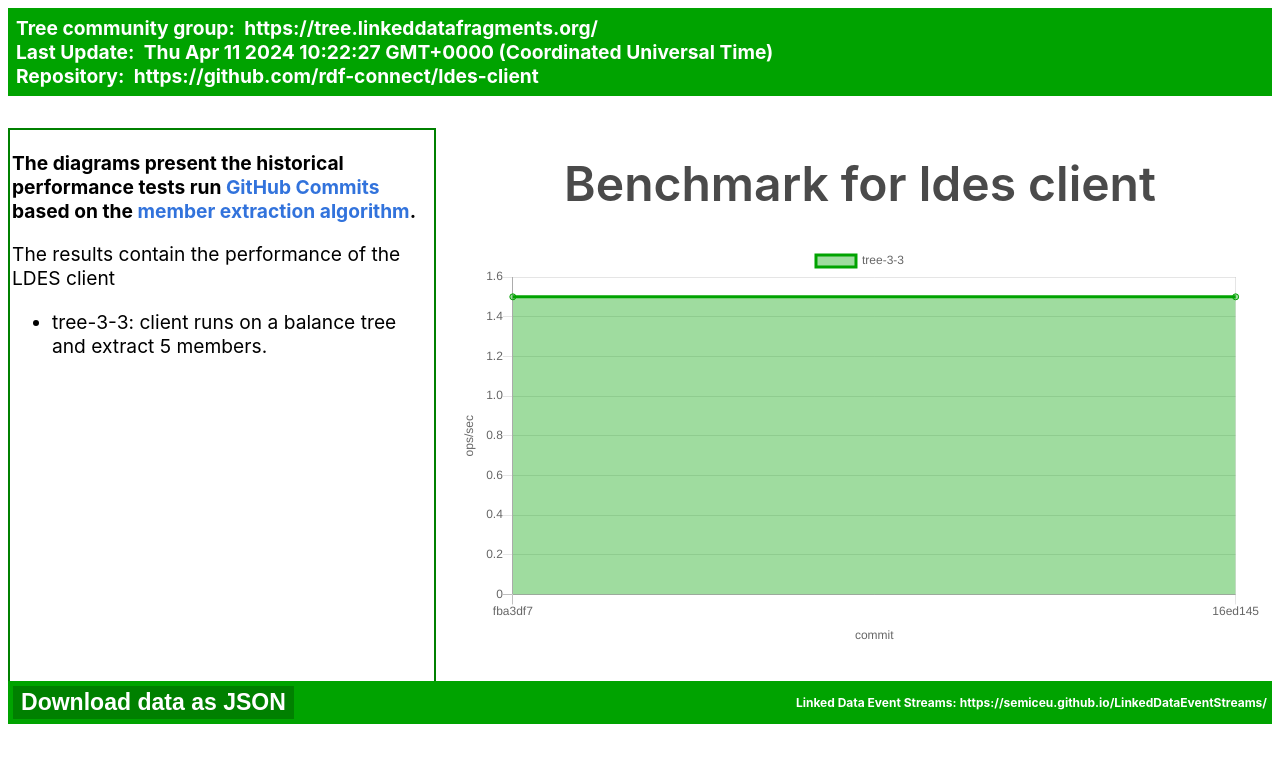
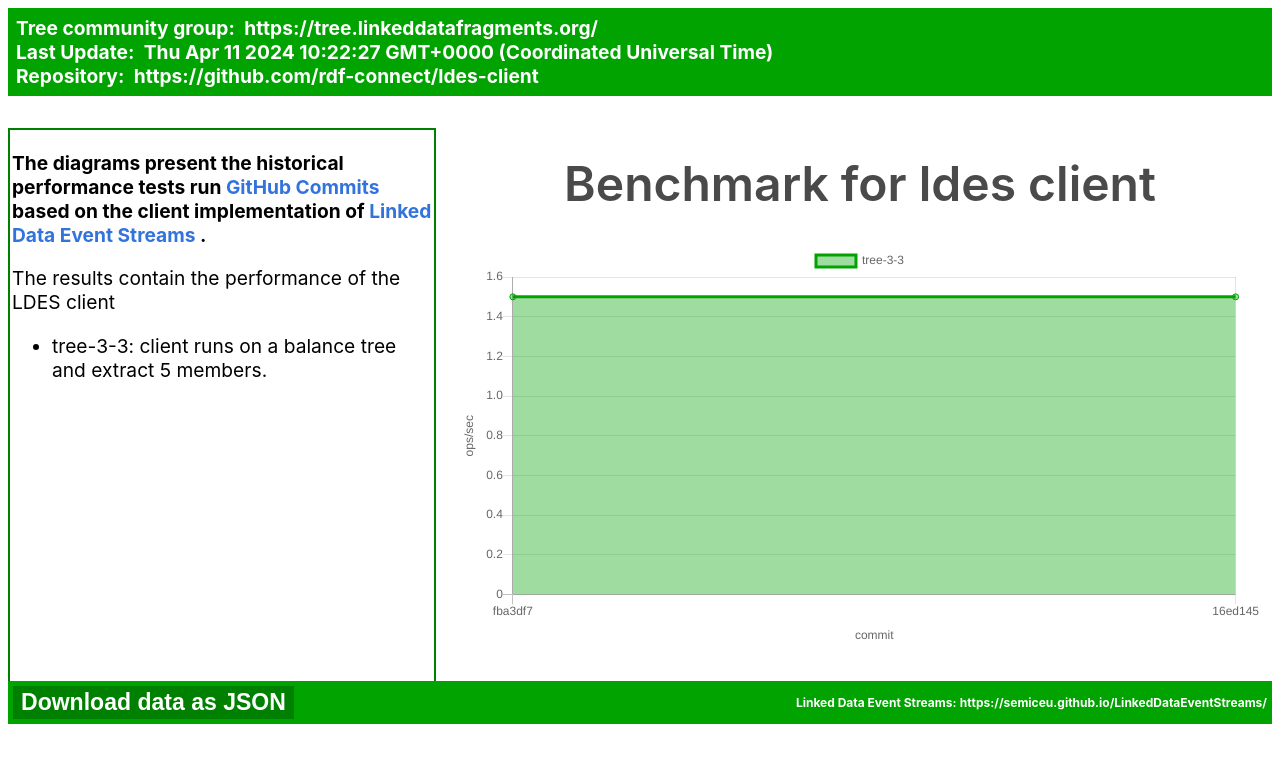
Before and after one commit to rdf-connect/ldes-client, a plain HTML site: page docs/index.html in a window 1280 px wide. Drawn offline with nearby package versions, Linux system fonts and the light colour scheme.

Commit message:
Update index.html

```diff
--- a/docs/index.html
+++ b/docs/index.html
@@ -138,7 +138,7 @@
 
 
     <div class="navigation">
-      <p style="font-weight: bold;">The diagrams present the historical performance tests run <a href="https://github.com/TREEcg/extract-cbd-shape/commits/main">GitHub Commits</a>  based on the<a href="https://treecg.github.io/specification/#member-extraction-algorithm"> member extraction algorithm</a>.</p>
+      <p style="font-weight: bold;">The diagrams present the historical performance tests run <a href="https://github.com/rdf-connect/ldes-client/commits/main/">GitHub Commits</a>  based on the client implementation of <a href="https://semiceu.github.io/LinkedDataEventStreams/"> Linked Data Event Streams </a>.</p>
       <p>The results contain the performance of the LDES client</p>
       <ul>
       <li>tree-3-3: client runs on a balance tree and extract 5 members.</li>
```
